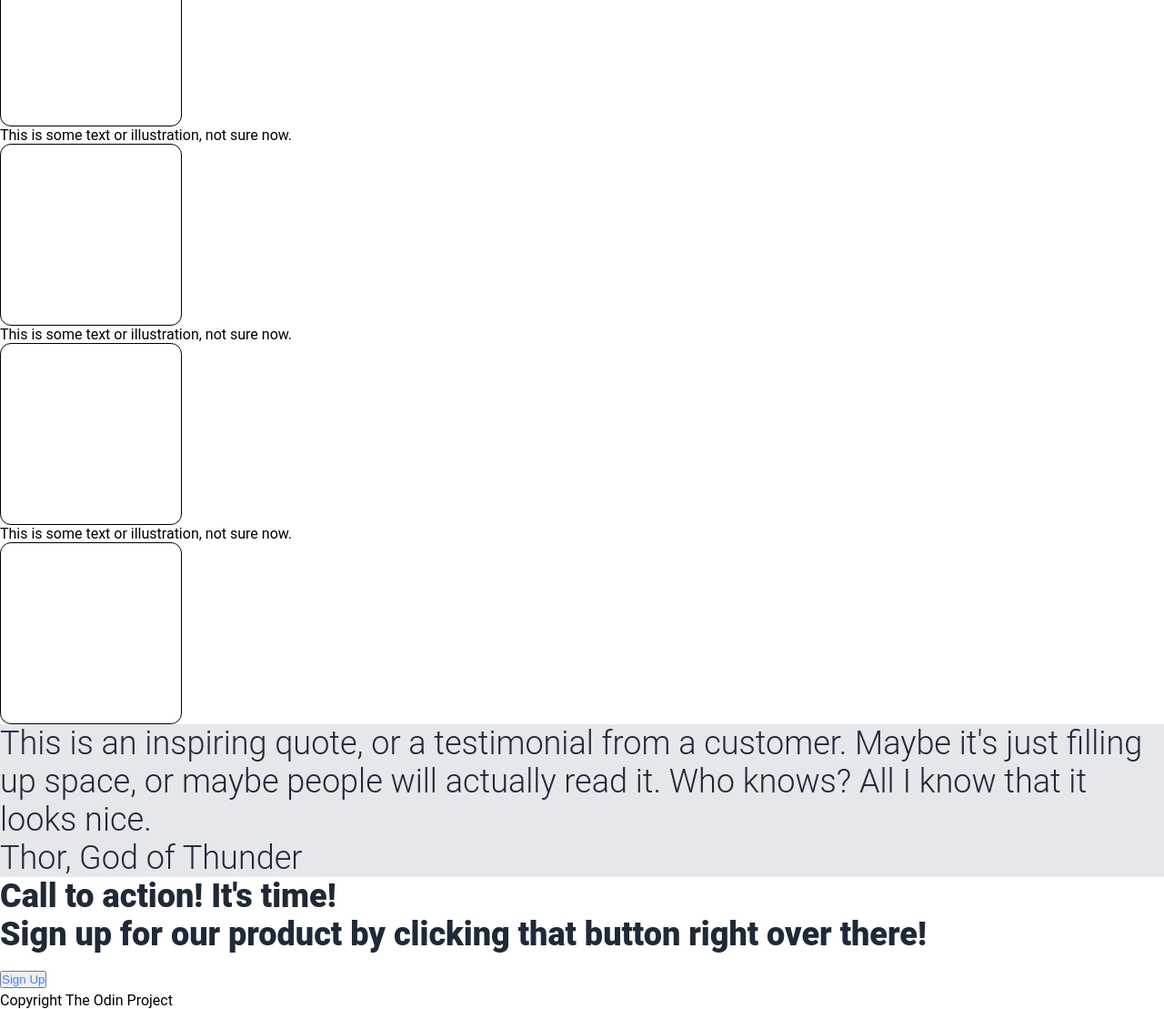
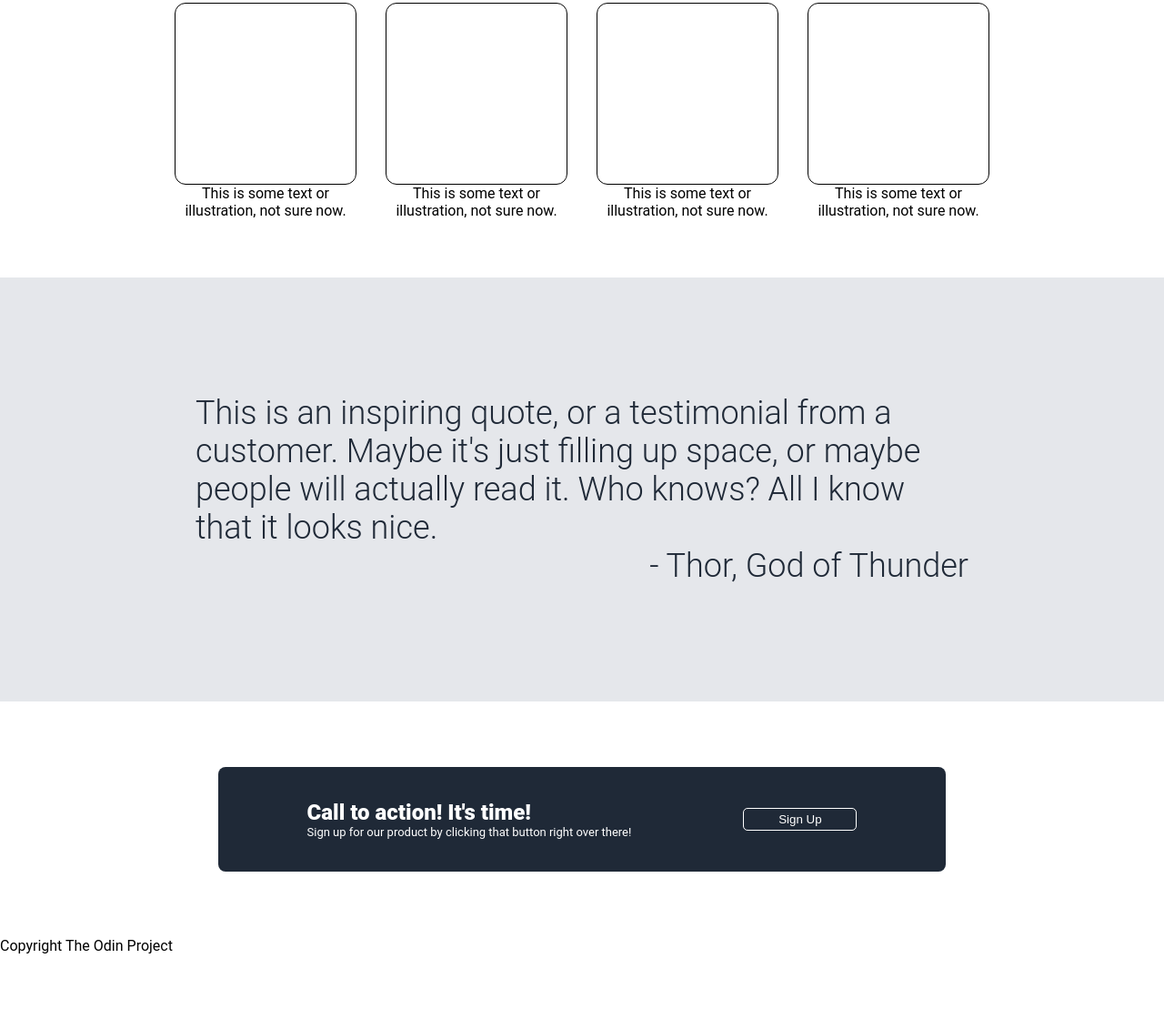
Before and after one commit to itsmekrzysztof/odin-landing-page, a plain HTML site: page index.html in a window 1280 px wide. Shown: the part 517-1626 px from the top of the page at 91% size. After the commit the page ends 1566 px from the top, so only its background shows below. Drawn offline with Linux system fonts and the light colour scheme.

Commit message:
Add CTA styling

```diff
--- a/index.html
+++ b/index.html
@@ -45,15 +45,17 @@
                     </div>
                     <div class="illustration">
                         <div class="illustration-box"></div>
-                        <p class="subtext-illustration"></p>
+                        <p class="subtext-illustration">This is some text or illustration, not sure now.</p>
                     </div>
                 </div>
                 <div class="quote-section">
+                    <div class="quote">
                 <p class="inspirational-quote">This is an inspiring quote, or a testimonial from a customer.
                     Maybe it's just filling up space, or maybe people will actually read it. Who knows?
                     All I know that it looks nice.
                 </p>
-                <p class="quote-author">Thor, God of Thunder</p>
+                <p class="quote-author">- Thor, God of Thunder</p>
+                </div>
                 </div>
                 <div class="cta">
                     <div class="cta-left">
--- a/styles.css
+++ b/styles.css
@@ -32,7 +32,7 @@ section.hero, .sign-up {
 }
 
 button.cta-button {
-    color: #3882F6;
+    color: #fff;
 }
 
 button.sign-up-button {
@@ -48,9 +48,8 @@ p.inspirational-quote {
 
 }
 
-.cta {
-    font-size: 36px;
-    color: #1F2937;
+.cta-title {
+    font-size: 24px;
     font-weight: 900;
 }
 
@@ -105,3 +104,85 @@ ul {
 .sign-up-left {
     width: 350px;
 }
+
+.main-section {
+    display: flex;
+    flex-direction: column;
+    justify-content: center;
+    align-items: center;
+}
+
+.illustrations {
+    display: flex;
+    gap: 32px;
+    margin-bottom: 64px;
+}
+
+.illustration {
+    flex-wrap: wrap;
+    width: 200px;
+    text-align: center;
+}
+
+.main-section h2 {
+    margin: 32px 0;
+}
+
+.quote-section {
+    display: flex;
+    padding: 128px;
+    flex-direction: column;
+    align-items: center;
+    justify-content: center;
+    width: 100%;
+}
+
+p.quote-section {
+    align-self: flex-end;
+    width: 100%;
+}
+
+.inspirational-quote {
+    width: 850px;
+}
+
+.quote {
+    display: flex;
+    flex-direction: column;
+    align-items: flex-end;
+}
+
+
+.cta {
+    margin: 72px;
+    display: flex;
+        background-color: #1F2937;
+    justify-content: space-around;
+    align-items: center;
+    padding: 36px;
+    width: 800px;
+    color: #fff;
+    border-radius: 8px;
+}
+
+.cta-left {
+    flex-direction: column;
+}
+
+.cta-sign-up {
+    color: #fff;
+    font-size: 13px;
+}
+
+.cta-button {
+    width: 125px;
+    height: 25px;
+    background-color: transparent;
+    border: 1px solid #fff;
+    color: #fff;
+    border-radius: 5px;
+}
+
+.cta-button button {
+    color: #fff;
+}
```
